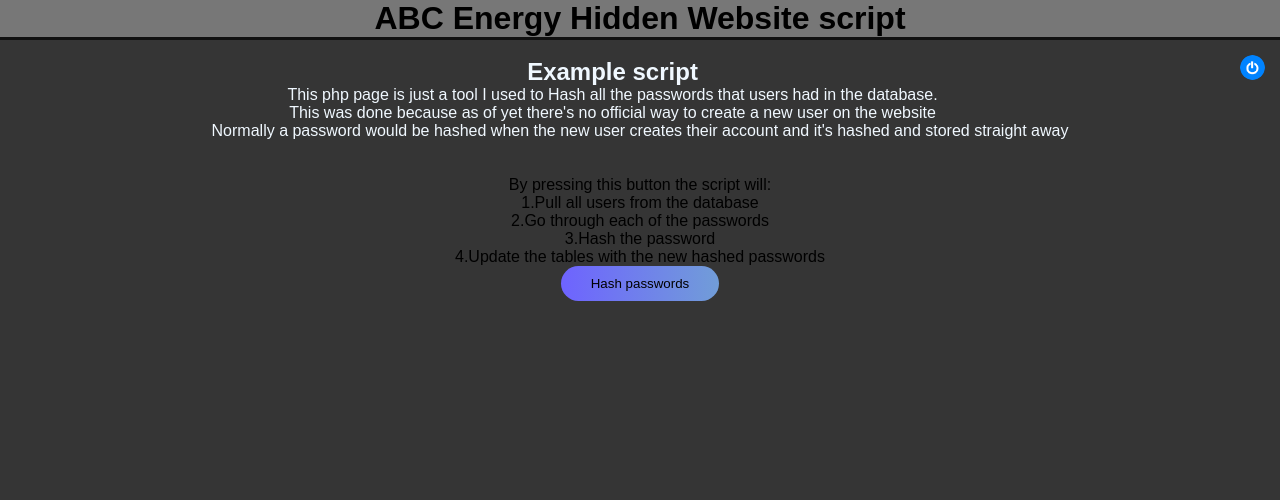
After one commit to chrysPapa/Casestudies.github.io, a PHP site: page /hashExistingUsers.php in a window 1280 px wide. The commit adds this page. Shown: the top 500 px of the page. Run offline with PHP 8.4, Linux system fonts and the light colour scheme.

Commit message:
Hash page added [WIP]

```diff
--- a/usbwebserver/root/consultant_Quotes.php
+++ b/usbwebserver/root/consultant_Quotes.php
@@ -14,8 +14,8 @@
             <a class="button" href="http://localhost:8080/" onclick="close_window();">
                 <img src="/images/logout.png">
                 <div class="logout">LOGOUT</div>
+            </a>
 
-            </a>
             <ul class="nav-inline">
                 <li><a href="consultant.php">Home</a></li>
                 <li><a href="#">Customer Quotes</a></li>
--- /dev/null
+++ b/usbwebserver/root/hashExistingUsers.php
@@ -0,0 +1,62 @@
+<!DOCTYPE html>
+<link rel="stylesheet" href="/css/style.css">
+<html>
+    <head>
+
+    </head>
+
+
+    <body>
+        <div class="hero">
+            <h1 class="Title">ABC Energy Hidden Website script</h1>
+
+            <a class="button" href="http://localhost:8080/" onclick="close_window();">
+                <img src="/images/logout.png">
+                <div class="logout">Main site</div>
+            </a>
+        <!-- <ul class="nav-inline">
+            <li><a href="consultant.php">Home</a></li>
+        </ul> -->
+
+
+        <div align = "center"><br>
+        <h2 style="text-align: center; color: aliceblue;">Example script</h2>
+        <p style="color: aliceblue;">This php page is just a tool I used to Hash all the passwords that users had in the database.</p>
+        <p style="color: aliceblue;">This was done because as of yet there's no official way to create a new user on the website<p>
+        <p style="color: aliceblue;">Normally a password would be hashed when the new user creates their account and it's hashed and stored straight away <p>
+        <br><br>
+        <div id="requests">
+            <p>By pressing this button the script will:</p>
+            <p>1.Pull all users from the database</P>
+            <p>2.Go through each of the passwords</P>
+            <p>3.Hash the password</P>
+            <p>4.Update the tables with the new hashed passwords</P>
+
+            <form method='post'>
+            <input type='submit' value="Hash passwords" class="submit-btn"></input>
+            </form>
+        </div>
+
+
+        </div>
+    </body>
+<?php
+    #This php page is just a tool I used to Hash all the passwords that users had in the database.
+    #This was done because as of yet there's no official way to create a new user on the website
+    #Normally a passowrd would be hashed when the new user creates their account and it's hashed
+    #and stored straight away
+
+
+
+    $servername = "localhost";
+    $username = "root";
+    $password = "usbw";
+    $dbname = "mydb";
+
+    $con = mysqli_connect($servername, $username, $password, $dbname);
+    if(!$con){
+        die('Connection failed: ' . mysqli_error());
+    }
+
+
+?>
```
